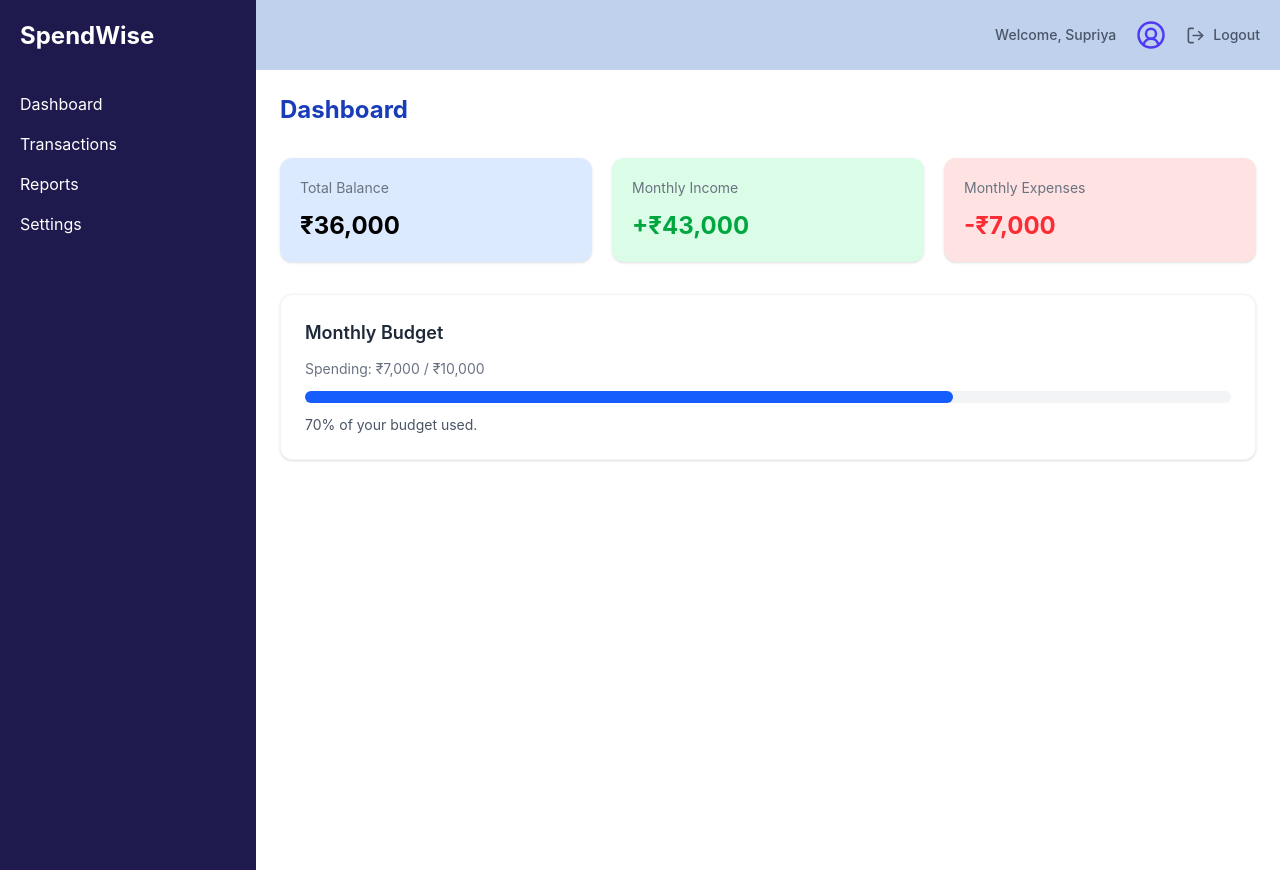
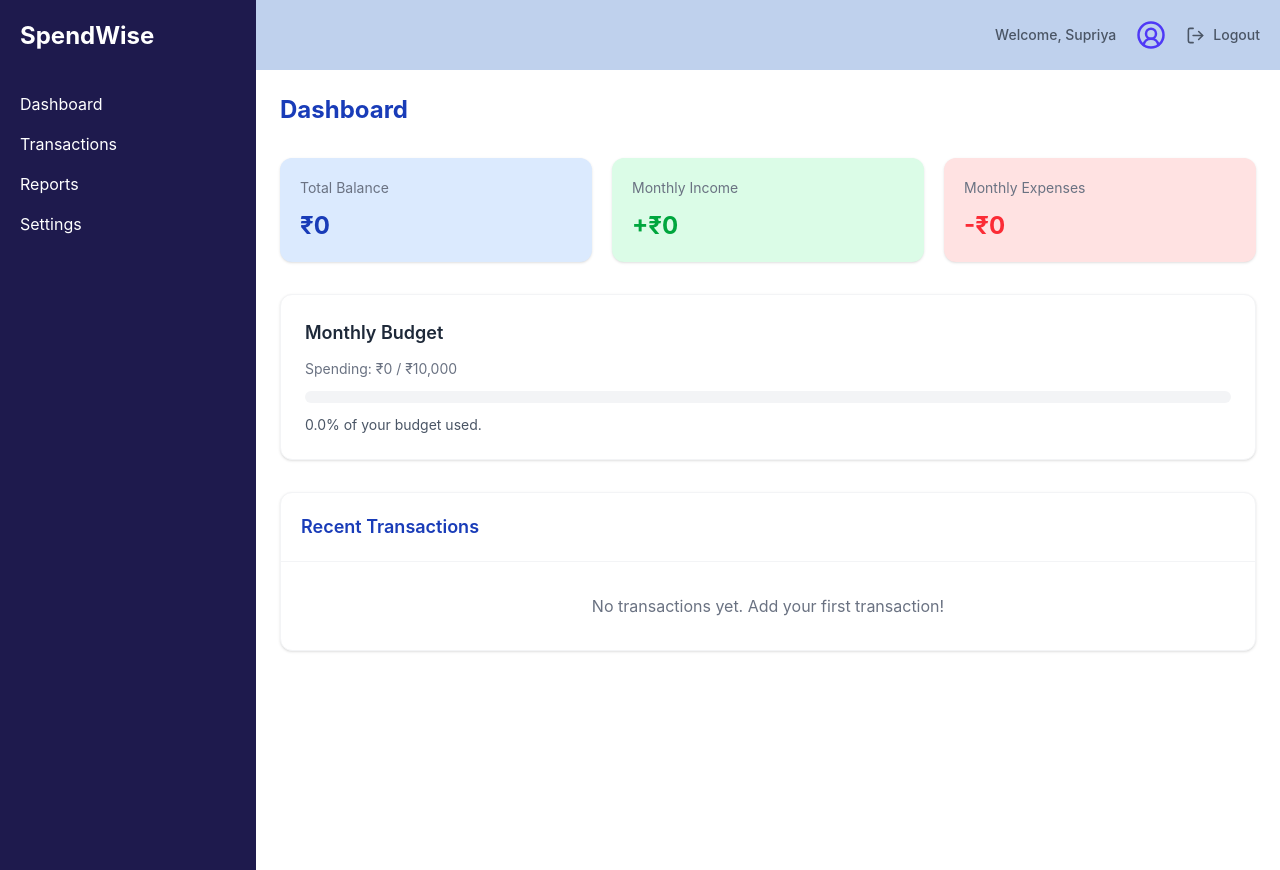
Before and after one commit to beherakiran/SpendWise, a React (Vite) app: page /dashboard in a window 1280 px wide. Built offline with nearby package versions, Linux system fonts and the light colour scheme.

Commit message:
add dashboard functionality & recent transactions

```diff
--- a/src/pages/AddTransactions.jsx
+++ b/src/pages/AddTransactions.jsx
@@ -122,6 +122,9 @@ function AddTransactions() {
                 <option value="shopping">Shopping</option>
                 <option value="travel">Travel</option>
                 <option value="personal">Personal</option>
+                <option value="salary">Salary</option>
+                <option value="investment">Investment</option>
+                <option value="other">other</option>
               </select>
             </div>
             <div className="flex flex-col gap-3">
--- a/src/pages/Dashboard.jsx
+++ b/src/pages/Dashboard.jsx
@@ -1,9 +1,53 @@
+import { useContext } from "react";
+import { TransactionContext } from "../context/TransactionContext";
+
 function Dashboard() {
-  const totalBalance = 36000;
-  const monthlyIncome = 43000;
-  const monthlyExpense = 7000;
+  const { transactions } = useContext(TransactionContext);
+
+  const today = new Date();
+  const currentMonth = today.getMonth();
+  const currentYear = today.getFullYear();
+
+  const totalIncome = transactions
+    .filter((item) => item.type === "income")
+    .reduce((total, item) => total + Number(item.amount), 0);
+
+  const totalExpense = transactions
+    .filter((item) => item.type === "expense")
+    .reduce((total, item) => total + Number(item.amount), 0);
+
+  const totalBalance = totalIncome - totalExpense;
+
+  const monthlyTransactions = transactions.filter((item) => {
+    const date = new Date(item.date + "T00:00:00");
+
+    return (
+      date.getMonth() === currentMonth && date.getFullYear() === currentYear
+    );
+  });
+
+  const monthlyIncome = monthlyTransactions
+    .filter((item) => item.type === "income")
+    .reduce((total, item) => total + Number(item.amount), 0);
+
+  const monthlyExpense = monthlyTransactions
+    .filter((item) => item.type === "expense")
+    .reduce((total, item) => total + Number(item.amount), 0);
+
   const monthlyBudget = 10000;
-  const budgetUsed = (monthlyExpense / monthlyBudget) * 100;
+
+  const budgetUsed =
+    monthlyBudget > 0 ? (monthlyExpense / monthlyBudget) * 100 : 0;
+
+  const recentTransactions = [...transactions];
+
+  recentTransactions.sort((a, b) => {
+    if (a.date > b.date) return -1;
+    if (a.date < b.date) return 1;
+    return 0;
+  });
+  const latest = recentTransactions.slice(0, 5);
+
   return (
     <>
       <div className="min-h-screen p-6">
@@ -14,7 +58,11 @@ function Dashboard() {
         <div className="grid grid-cols-1 gap-5 sm:grid-cols-2 lg:grid-cols-3">
           <div className="rounded-xl bg-blue-100 p-5 shadow-sm">
             <p className="text-sm text-gray-500">Total Balance</p>
-            <h2 className="mt-3 text-2xl font-bold">
+            <h2
+              className={`mt-3 text-2xl font-bold ${
+                totalBalance >= 0 ? "text-blue-800" : "text-red-500"
+              }`}
+            >
               ₹{totalBalance.toLocaleString("en-IN")}
             </h2>
           </div>
@@ -40,23 +88,68 @@ function Dashboard() {
           </h2>
 
           <p className="mt-3 text-sm text-gray-500">
-            Spending: ₹7,000 / ₹10,000
+            Spending: ₹{monthlyExpense.toLocaleString("en-IN")} / ₹
+            {monthlyBudget.toLocaleString("en-IN")}
           </p>
 
           <div className="mt-3 h-3 rounded-full bg-gray-100">
             <div
               className="h-3 rounded-full bg-blue-600"
-              style={{ width: `${budgetUsed}%` }}
+              style={{ width: `${Math.min(budgetUsed, 100)}%` }}
             ></div>
           </div>
 
           <p className="mt-3 text-sm text-gray-600">
-            {budgetUsed}% of your budget used.
+            {budgetUsed.toFixed(1)}% of your budget used.
           </p>
 
           {budgetUsed >= 80 && (
             <p className="mt-2 text-sm font-medium text-red-500">
-              Warning! You have reached 80% of your budget.
+              {budgetUsed >= 100
+                ? "You have exceeded your monthly budget!"
+                : "Warning! You have reached 80% of your budget."}
+            </p>
+          )}
+        </div>
+        <div className="mt-8 overflow-hidden rounded-xl border border-gray-100 bg-white shadow-sm">
+          <div className="border-b border-gray-100 p-5">
+            <h2 className="text-lg font-semibold text-blue-800">
+              Recent Transactions
+            </h2>
+          </div>
+
+          {latest.length > 0 ? (
+            <div className="divide-y divide-gray-100">
+              {latest.map((transaction) => (
+                <div
+                  key={transaction.id}
+                  className="flex flex-col justify-between gap-2 p-5 sm:flex-row sm:items-center"
+                >
+                  <div>
+                    <p className="font-medium text-gray-800">
+                      {transaction.title}
+                    </p>
+                    <p className="text-sm text-gray-500">
+                      {transaction.category} · {transaction.date}
+                    </p>
+                  </div>
+
+                  <p
+                    className={`font-semibold ${
+                      transaction.type === "income"
+                        ? "text-green-600"
+                        : "text-red-500"
+                    }`}
+                  >
+                    {transaction.type === "income" ? "+" : "-"}₹
+                    {Number(transaction.amount).toLocaleString("en-IN")}
+                  </p>
+                </div>
+              ))}
+            </div>
+          ) : (
+            <p className="p-8 text-center text-gray-500">
+              No transactions yet. Add your first transaction!
             </p>
           )}
         </div>
--- a/src/pages/Reports.jsx
+++ b/src/pages/Reports.jsx
@@ -1,8 +1,15 @@
+//import { useContext } from "react"
+//import { TransactionContext } from "../context/TransactionContext"
 
 
 function Reports() {
+
+
+
   return (
-    <div>Reports</div>
+    <>
+
+    </>
   )
 }
 
```
